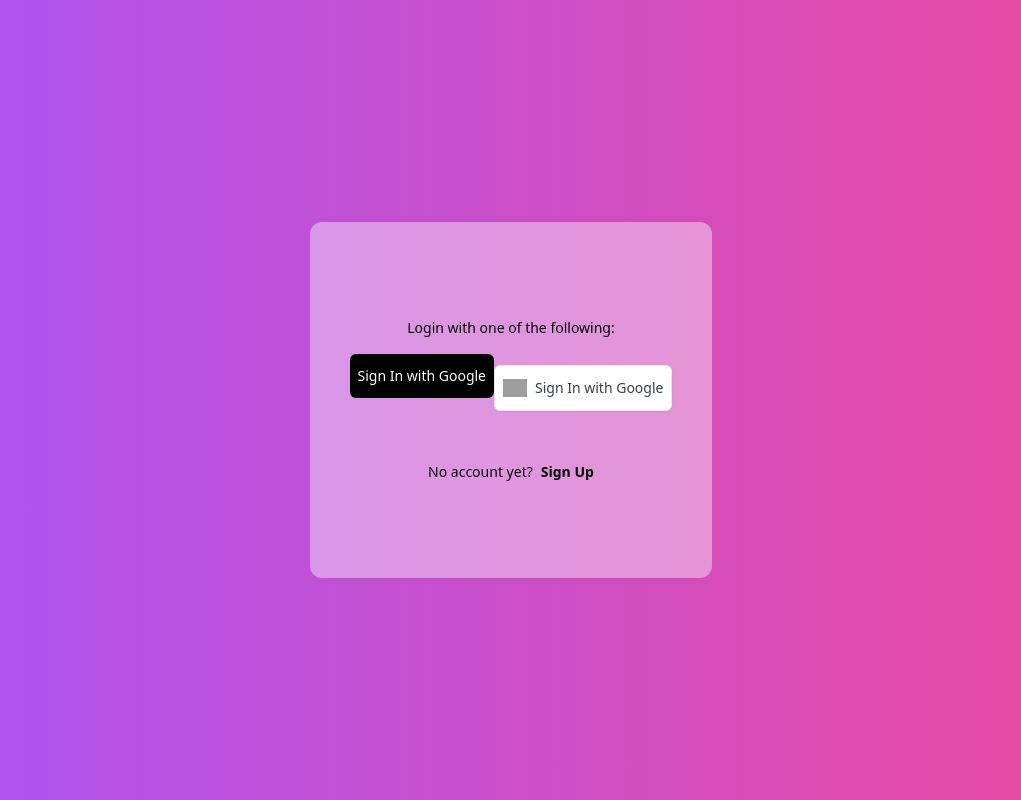
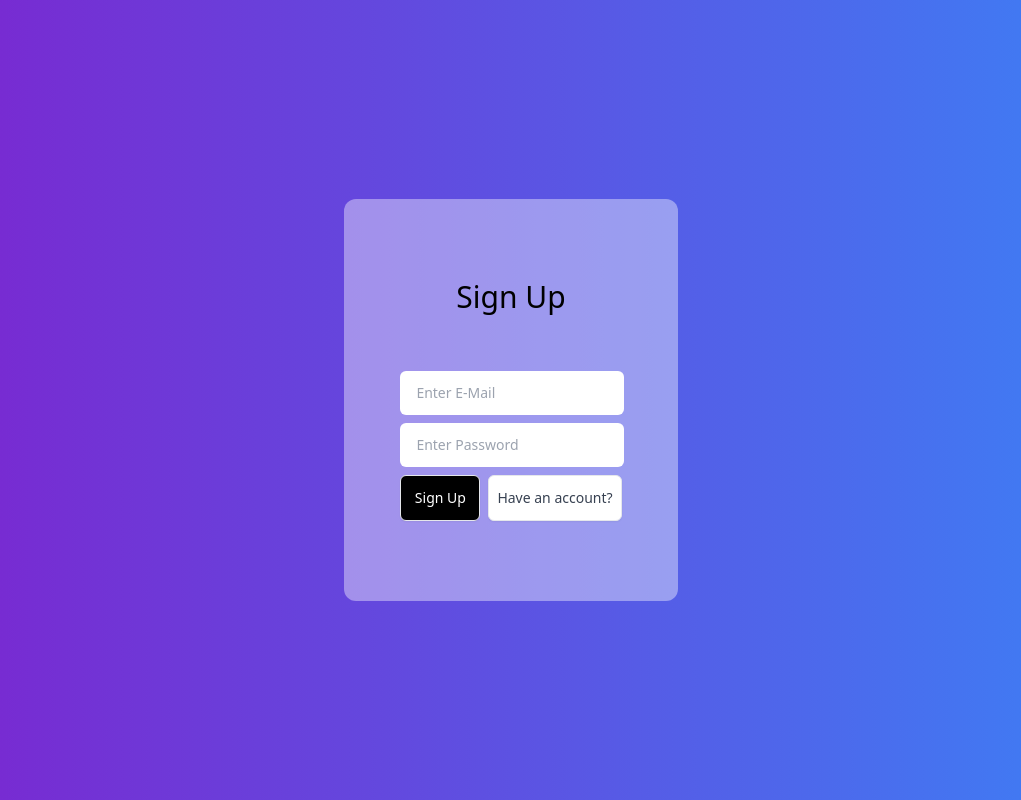
Before and after one commit to NayamAmarshe/writedown, a Next.js app: page /signup in a window 1280 px wide. Shown: the whole page, without its empty margins (129-1150 px from the left). Built offline with nearby package versions, Linux system fonts and the light colour scheme; grey boxes are pictures that could not be loaded.

Commit message:
Signup page in progress

```diff
--- a/pages/signup.tsx
+++ b/pages/signup.tsx
@@ -3,18 +3,25 @@ import Head from "next/head";
 import Image from "next/image";
 const Signup: NextPage = () => {
   return (
-    <div className="flex min-h-screen flex-col items-center justify-center py-2 bg-gradient-to-r from-purple-500 to-pink-500">
-    <div className='bg-white bg-opacity-40 py-24 px-10 mx-5 rounded-xl'>
-        <h4 className='text-center mb-4 text-sm'>Login with one of the following:</h4>
-        <button type='button' className='w-50% py-3 px-2 inline-flex justify-center items-center gap-2 rounded-md  font-medium bg-black text-white align-middle hover:bg-gray-800 focus:outline-none focus:ring-2 focus:ring-offset-2 focus:ring-offset-white focus:ring-blue-600 transition-all text-sm mb-6 '>
-            Sign In with Google
-        </button>
-        <button type="button" className="w-50% py-3 px-2 inline-flex justify-center items-center gap-2 rounded-md border font-medium bg-white text-gray-700 shadow-sm align-middle hover:bg-gray-50 focus:outline-none focus:ring-2 focus:ring-offset-2 focus:ring-offset-white focus:ring-blue-600 transition-all text-sm">
-            <Image src='/google.svg' alt='google icon' width={24} height={16} />Sign In with Google
-        </button>
-        <span className='flex justify-center text-sm mt-10'><h4 className='mr-2'>No account yet?</h4><a href="#" className='font-bold'>Sign Up</a></span>
-    </div>
-</div >
+    <div className="flex min-h-screen flex-col items-center justify-center py-2 bg-gradient-to-r from-purple-700 to-blue-500">
+      <div className='bg-white bg-opacity-40 py-20 px-12 mx-5 rounded-xl'>
+        <h1 className="flex text-center justify-center font-normal text-3xl pb-12">Sign Up</h1>
+        <div className="pl-2">
+          <input type="email" id="input-label" className="my-2 py-3 px-4 flex w-56 border-gray-200 rounded-md text-sm focus:border-blue-500 focus:ring-blue-500 dark:bg-white dark:border-gray-700 dark:text-black" placeholder="Enter E-Mail" />
+
+          <input type="password" id="input-label" className="my-2 py-3 px-4 flex w-56 border-gray-200 rounded-md text-sm focus:border-blue-500 focus:ring-blue-500 dark:bg-white dark:border-gray-700 dark:text-black" placeholder="Enter Password" />
+
+          <button type="button" className=" w-20 py-3 px-2 inline-flex justify-center items-center gap-2 rounded-md border font-medium bg-black text-white shadow-sm align-middle hover:bg-gray-700 focus:outline-none focus:ring-2 focus:ring-offset-2 focus:ring-offset-white focus:ring-blue-600 transition-all text-sm">
+            Sign Up
+          </button>
+          <button type="button" className="mx-2 w-50 py-3 px-2 inline-flex justify-center items-center gap-2 rounded-md border font-medium bg-white text-gray-700 shadow-sm align-middle hover:bg-gray-50 focus:outline-none focus:ring-2 focus:ring-offset-2 focus:ring-offset-white focus:ring-blue-600 transition-all text-sm">
+            Have an account?
+          </button>
+        </div>
+
+
+      </div>
+    </div >
   );
 };
 
```
